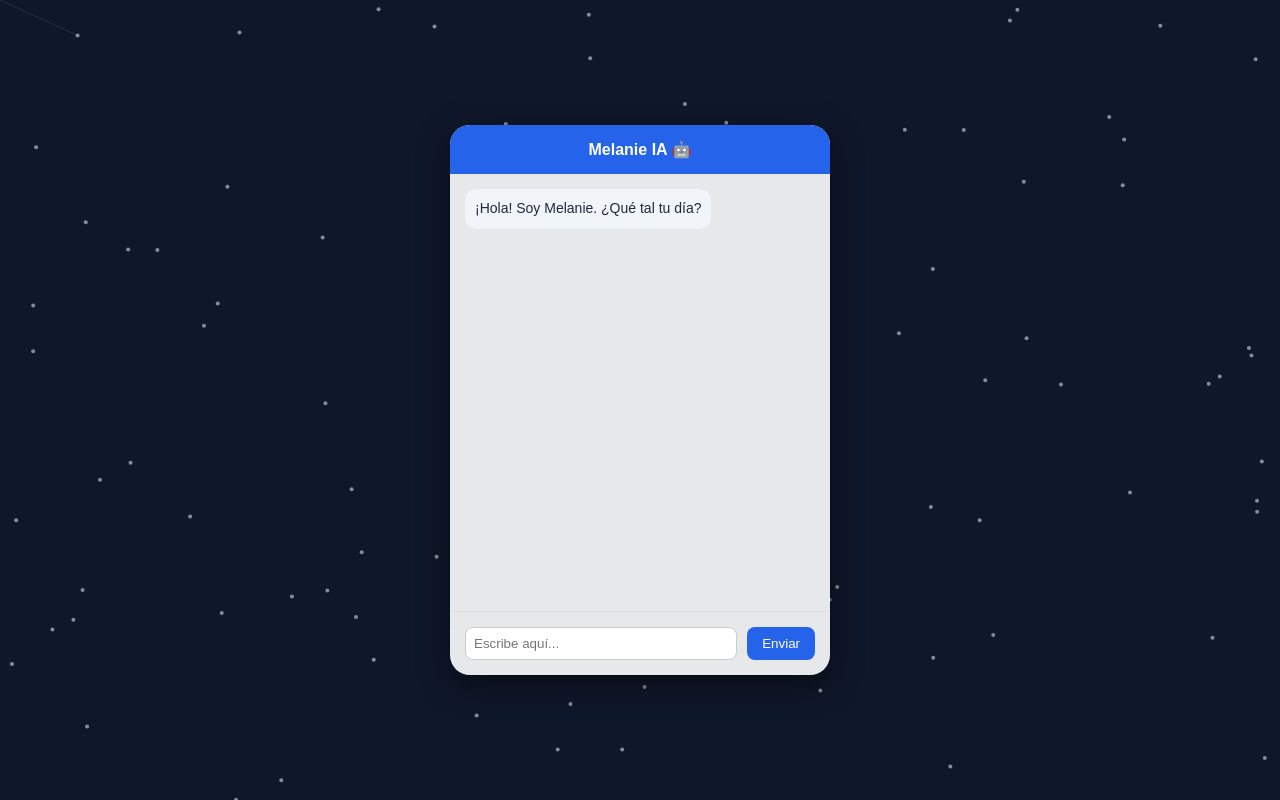
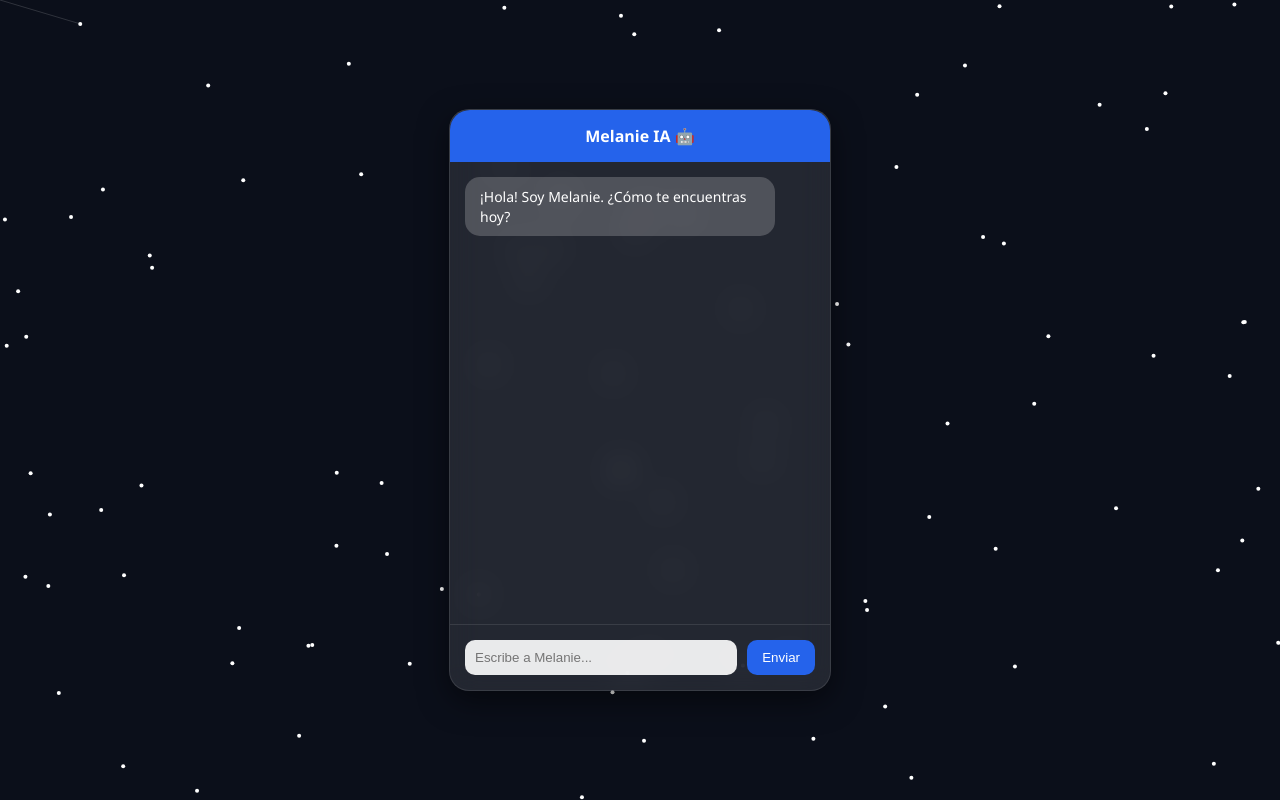
Before and after one commit to BradGT346/Melani-Perucalls-IA, a website: page index.html in a window 1280 px wide. Drawn offline with Linux system fonts and the light colour scheme.

Commit message:
Update index.html

```diff
--- a/index.html
+++ b/index.html
@@ -5,26 +5,26 @@
     <meta name="viewport" content="width=device-width, initial-scale=1.0">
     <title>Melanie IA</title>
     <style>
-        body { margin: 0; height: 100vh; display: flex; justify-content: center; align-items: center; background: #0f172a; font-family: sans-serif; overflow: hidden; }
+        body { margin: 0; height: 100vh; display: flex; justify-content: center; align-items: center; background: #0b0f1a; font-family: 'Segoe UI', sans-serif; overflow: hidden; }
         #canvas { position: absolute; top: 0; left: 0; z-index: -1; }
-        .chat-container { width: 380px; height: 550px; background: rgba(255, 255, 255, 0.9); backdrop-filter: blur(10px); border-radius: 20px; display: flex; flex-direction: column; box-shadow: 0 10px 30px rgba(0,0,0,0.5); }
+        .chat-container { width: 380px; height: 580px; background: rgba(255, 255, 255, 0.1); backdrop-filter: blur(15px); border-radius: 20px; display: flex; flex-direction: column; box-shadow: 0 10px 30px rgba(0,0,0,0.5); border: 1px solid rgba(255,255,255,0.1); }
         .header { background: #2563eb; color: white; padding: 15px; border-radius: 20px 20px 0 0; text-align: center; font-weight: bold; }
         #chat { flex: 1; padding: 15px; overflow-y: auto; display: flex; flex-direction: column; gap: 10px; }
-        .msg { padding: 10px; border-radius: 12px; font-size: 14px; max-width: 80%; line-height: 1.4; }
-        .user { background: #2563eb; color: white; align-self: flex-end; }
-        .ia { background: #f1f5f9; color: #1e293b; align-self: flex-start; }
-        .input-box { padding: 15px; display: flex; gap: 10px; border-top: 1px solid #ddd; }
-        input { flex: 1; padding: 8px; border: 1px solid #ccc; border-radius: 8px; outline: none; }
-        button { background: #2563eb; color: white; border: none; padding: 8px 15px; border-radius: 8px; cursor: pointer; }
+        .msg { padding: 10px 15px; border-radius: 15px; font-size: 14px; max-width: 80%; line-height: 1.4; color: white; }
+        .user { background: #2563eb; align-self: flex-end; }
+        .ia { background: rgba(255, 255, 255, 0.2); align-self: flex-start; }
+        .input-box { padding: 15px; display: flex; gap: 10px; border-top: 1px solid rgba(255,255,255,0.1); }
+        input { flex: 1; padding: 10px; border: none; border-radius: 10px; outline: none; background: rgba(255,255,255,0.9); }
+        button { background: #2563eb; color: white; border: none; padding: 10px 15px; border-radius: 10px; cursor: pointer; }
     </style>
 </head>
 <body>
     <canvas id="canvas"></canvas>
     <div class="chat-container">
         <div class="header">Melanie IA 🤖</div>
-        <div id="chat"><div class="msg ia">¡Hola! Soy Melanie. ¿Qué tal tu día?</div></div>
+        <div id="chat"><div class="msg ia">¡Hola! Soy Melanie. ¿Cómo te encuentras hoy?</div></div>
         <div class="input-box">
-            <input type="text" id="userInput" placeholder="Escribe aquí...">
+            <input type="text" id="userInput" placeholder="Escribe a Melanie..." autocomplete="off">
             <button onclick="enviar()">Enviar</button>
         </div>
     </div>
@@ -42,16 +42,16 @@
                 particles.push({
                     x: Math.random() * canvas.width,
                     y: Math.random() * canvas.height,
-                    vx: (Math.random() - 0.5) * 2,
-                    vy: (Math.random() - 0.5) * 2
+                    vx: (Math.random() - 0.5) * 1.5,
+                    vy: (Math.random() - 0.5) * 1.5
                 });
             }
         }
 
         function draw() {
             ctx.clearRect(0, 0, canvas.width, canvas.height);
-            ctx.fillStyle = 'rgba(255, 255, 255, 0.5)';
-            ctx.strokeStyle = 'rgba(255, 255, 255, 0.1)';
+            ctx.fillStyle = 'white';
+            ctx.strokeStyle = 'rgba(255, 255, 255, 0.15)';
             particles.forEach(p => {
                 p.x += p.vx; p.y += p.vy;
                 if (p.x < 0 || p.x > canvas.width) p.vx *= -1;
@@ -67,7 +67,6 @@
         }
 
         window.onmousemove = e => { mouse.x = e.clientX; mouse.y = e.clientY; };
-        window.onresize = init;
         init(); draw();
 
         async function enviar() {
```
